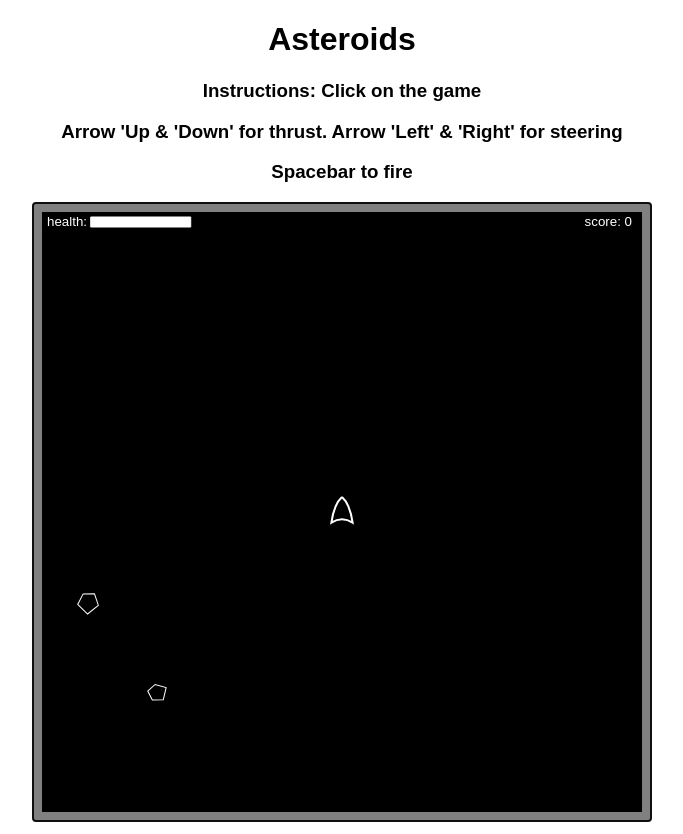
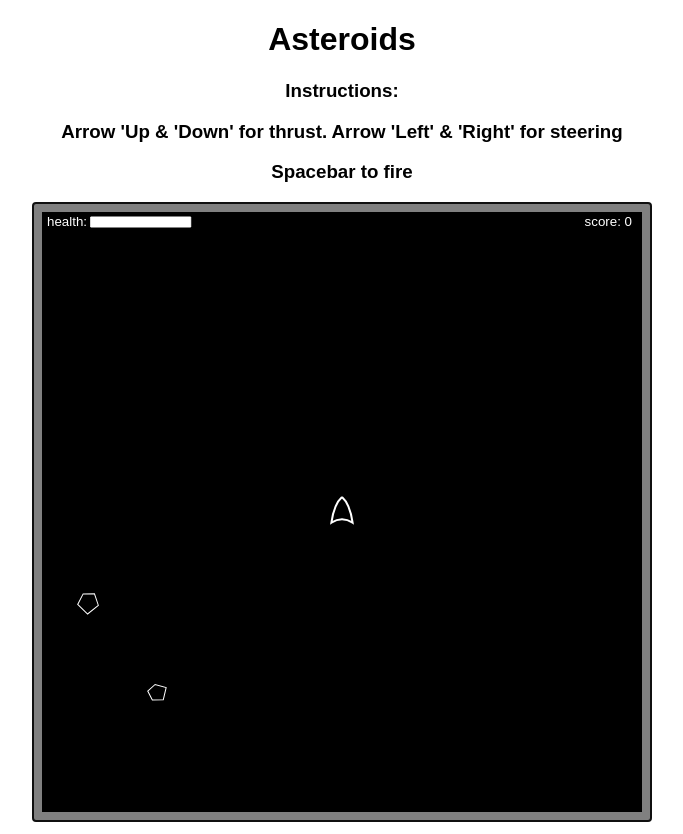
Before and after one commit to mistergjones/asteroids, a plain HTML site: page index.html in a window 1280 px wide. Shown: the whole page, without its empty margins (298-981 px from the left). Drawn offline with Linux system fonts and the light colour scheme.

Commit message:
updated README.md. Screenshot

```diff
--- a/index.html
+++ b/index.html
@@ -11,7 +11,7 @@
     </head>
     <body>
         <h1>Asteroids</h1>
-        <h3>Instructions: Click on the game</h3>
+        <h3>Instructions:</h3>
         <h3>
             Arrow 'Up & 'Down' for thrust. Arrow 'Left' & 'Right' for steering
         </h3>
```
Also changed, not shown: screenshot.png (added), 1 other file.
